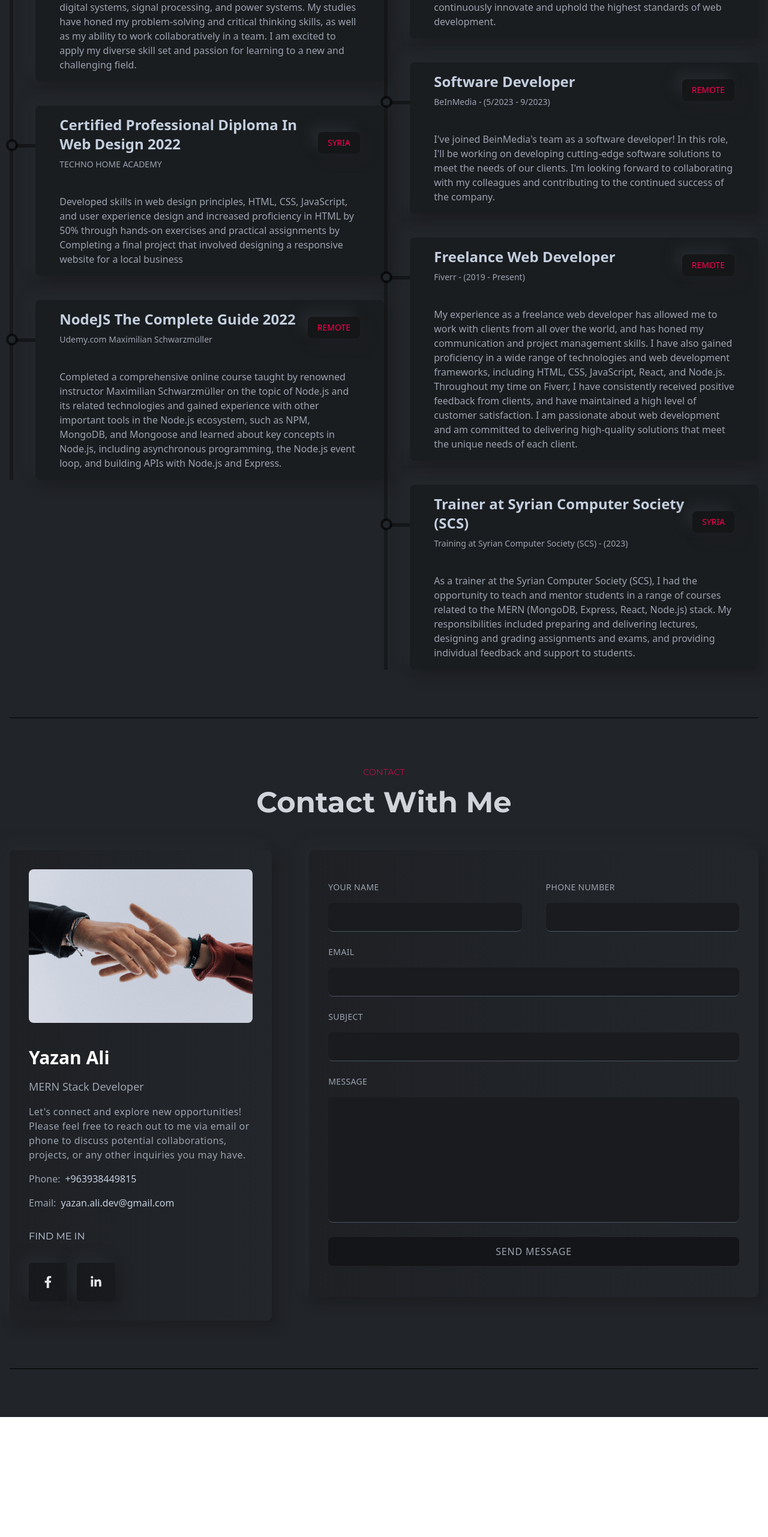
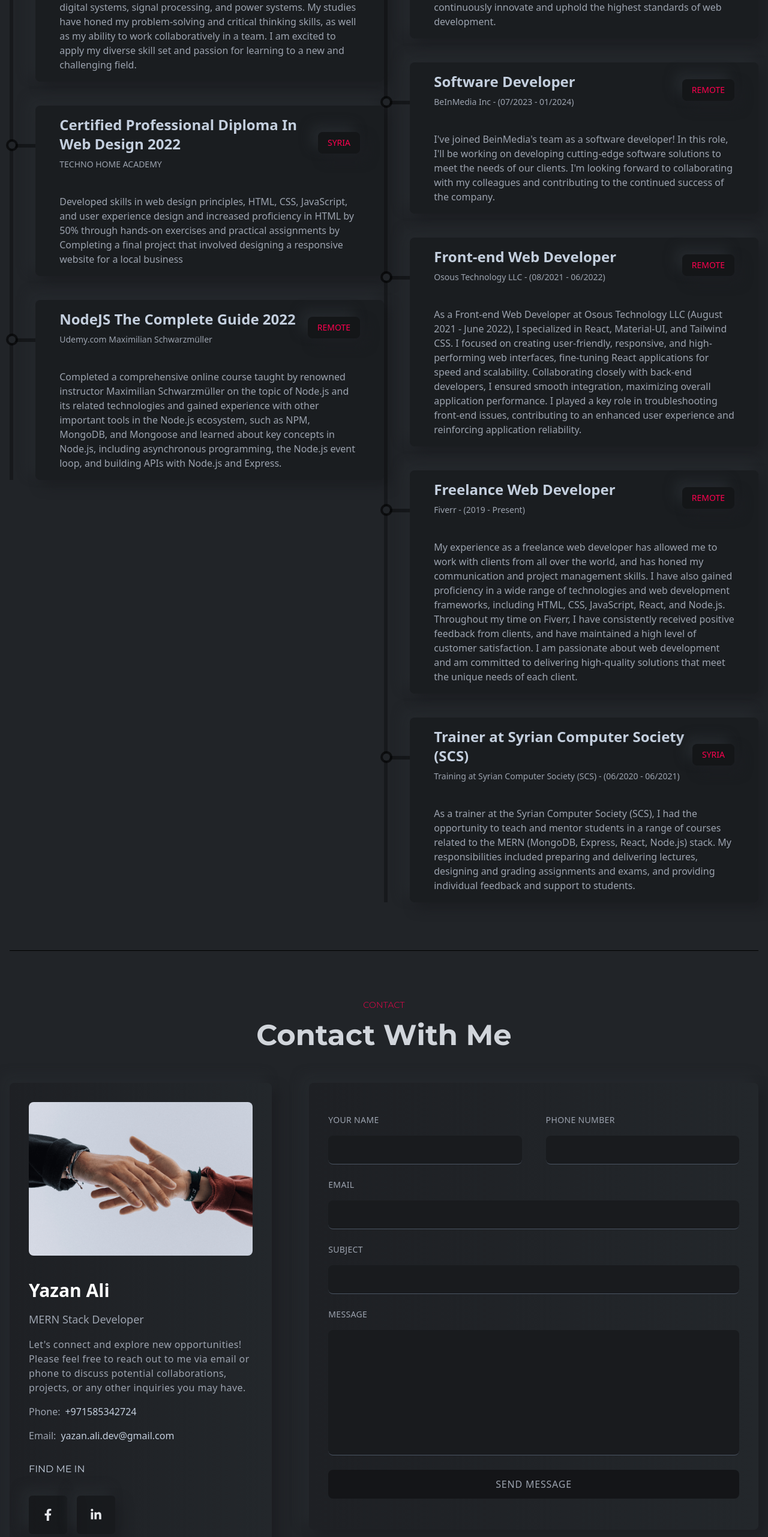
Before and after one commit to Yazan-Ali-01/Portfolio-old, a React (Create React App) app: page / in a window 1280 px wide. Shown: the part 4823-7385 px from the top of the page at 60% size. Before the commit the page ends 7185 px from the top, so only its background shows below. Built offline with nearby package versions, Linux system fonts and the light colour scheme.

Commit message:
updated number and experience

```diff
--- a/src/components/contact/ContactLeft.js
+++ b/src/components/contact/ContactLeft.js
@@ -21,7 +21,7 @@ const ContactLeft = () => {
           projects, or any other inquiries you may have.
         </p>
         <p className='text-base text-gray-400 flex items-center gap-2'>
-          Phone: <span className='text-lightText'>+963938449815</span>
+          Phone: <span className='text-lightText'>+971585342724</span>
         </p>
         <p className='text-base text-gray-400 flex items-center gap-2'>
           Email: <span className='text-lightText'>yazan.ali.dev@gmail.com</span>
--- a/src/components/resume/Education.js
+++ b/src/components/resume/Education.js
@@ -60,9 +60,15 @@ const Education = () => {
             />
             <ResumeCard
               title='Software Developer'
-              subTitle='BeInMedia - (5/2023 - 9/2023)'
+              subTitle='BeInMedia Inc - (07/2023 - 01/2024)'
               result='REMOTE'
               des="I've joined BeinMedia's team as a software developer! In this role, I'll be working on developing cutting-edge software solutions to meet the needs of our clients. I'm looking forward to collaborating with my colleagues and contributing to the continued success of the company."
+            />
+            <ResumeCard
+              title='Front-end Web Developer'
+              subTitle='Osous Technology LLC - (08/2021 - 06/2022)'
+              result='REMOTE'
+              des="As a Front-end Web Developer at Osous Technology LLC (August 2021 - June 2022), I specialized in React, Material-UI, and Tailwind CSS. I focused on creating user-friendly, responsive, and high-performing web interfaces, fine-tuning React applications for speed and scalability. Collaborating closely with back-end developers, I ensured smooth integration, maximizing overall application performance. I played a key role in troubleshooting front-end issues, contributing to an enhanced user experience and reinforcing application reliability."
             />
             <ResumeCard
               title='Freelance Web Developer'
@@ -74,7 +80,7 @@ Throughout my time on Fiverr, I have consistently received positive feedback fro
             />
             <ResumeCard
               title='Trainer at Syrian Computer Society (SCS)'
-              subTitle='Training at Syrian Computer Society (SCS) - (2023)'
+              subTitle='Training at Syrian Computer Society (SCS) - (06/2020 - 06/2021)'
               result='SYRIA'
               des='As a trainer at the Syrian Computer Society (SCS), I had the opportunity to teach and mentor students in a range of courses related to the MERN (MongoDB, Express, React, Node.js) stack. My responsibilities included preparing and delivering lectures, designing and grading assignments and exams, and providing individual feedback and support to students.'
             />
```
